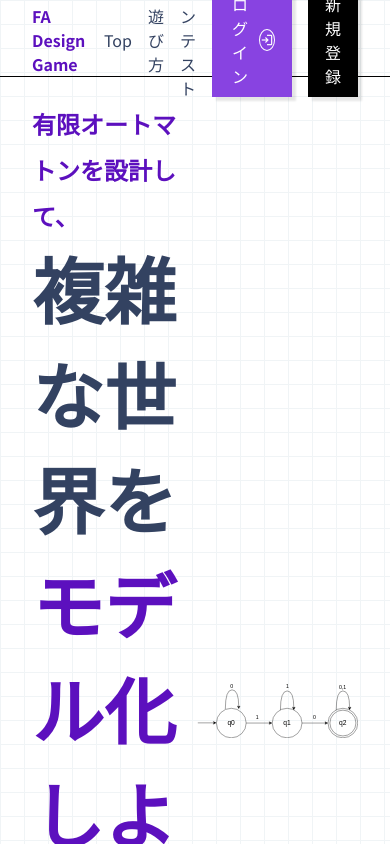
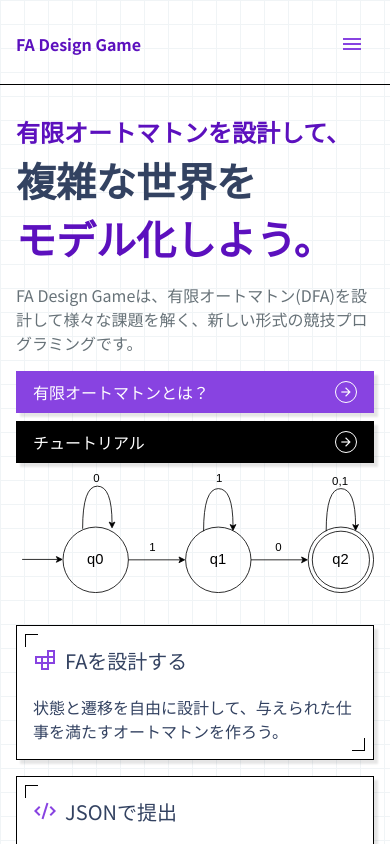
Before and after one commit to automaton-games/fa-design-game, a React (Vite) app in the folder frontend/: page / in a window 390 px wide. Shown: the top 844 px of the page. Built offline with nearby package versions, Linux system fonts and the light colour scheme.

Commit message:
モバイル対応

```diff
--- a/frontend/index.html
+++ b/frontend/index.html
@@ -7,7 +7,7 @@
     <link rel="preconnect" href="https://fonts.googleapis.com">
     <link rel="preconnect" href="https://fonts.gstatic.com" crossorigin>
     <link href="https://fonts.googleapis.com/css2?family=Noto+Sans+JP:wght@100..900&display=swap" rel="stylesheet">
-    <link rel="stylesheet" href="https://fonts.googleapis.com/css2?family=Material+Symbols+Outlined:opsz,wght,FILL,GRAD@24,400,0,0&icon_names=arrow_forward,check_circle,code_xml,crossword,leaderboard,login" />
+    <link rel="stylesheet" href="https://fonts.googleapis.com/css2?family=Material+Symbols+Outlined:opsz,wght,FILL,GRAD@24,400,0,0&icon_names=arrow_forward,check_circle,close,code_xml,crossword,leaderboard,login,menu" />
   </head>
   <body>
     <div id="root"></div>
--- a/frontend/src/components/Footer/Footer.css
+++ b/frontend/src/components/Footer/Footer.css
@@ -21,3 +21,18 @@
   color: var(--text-sub);
   text-decoration: none;
 }
+
+/* スマホ: 3カラムを縦に積み、タップ領域を確保する */
+@media (max-width: 768px) {
+  .footer {
+    flex-direction: column;
+    justify-content: flex-start;
+    gap: var(--space-6);
+    padding: var(--space-6) var(--space-4);
+  }
+  .footer__column a {
+    display: inline-flex;
+    align-items: center;
+    min-height: 44px;
+  }
+}
--- a/frontend/src/components/Header/Header.css
+++ b/frontend/src/components/Header/Header.css
@@ -1,11 +1,13 @@
 .header {
   display: flex;
   align-items: center;
+  flex-wrap: wrap;
   gap: var(--space-4);
   border-bottom: 1px solid var(--border-primary);
   margin: var(--space-1) 0;
   padding: var(--space-1) var(--space-8);
-  height: 64px;
+  /* メニューを開いたときに中身が溢れないよう、固定値ではなく下限として指定する */
+  min-height: 64px;
 }
 .header__nav {
   display: flex;
@@ -23,3 +25,45 @@
   font-weight: bold;
   text-decoration: none;
 }
+
+/* ハンバーガーボタンはスマホ幅でのみ表示する */
+.header__menu-button {
+  display: none;
+}
+
+@media (max-width: 768px) {
+  .header {
+    padding: var(--space-2) var(--space-4);
+  }
+  .header__menu-button {
+    display: inline-flex;
+    align-items: center;
+    justify-content: center;
+    margin-left: auto;
+    /* タップ領域を確保する */
+    min-width: 44px;
+    min-height: 44px;
+    padding: 0;
+    border: none;
+    background: none;
+    cursor: pointer;
+  }
+  /* 閉じているときはナビ自体を描画しない */
+  .header__nav {
+    display: none;
+  }
+  .header__nav--open {
+    display: flex;
+    flex-direction: column;
+    align-items: stretch;
+    width: 100%;
+    margin-left: 0;
+    gap: var(--space-2);
+    padding-bottom: var(--space-2);
+  }
+  .header__nav a {
+    display: flex;
+    align-items: center;
+    min-height: 44px;
+  }
+}
--- a/frontend/src/components/Header/Header.tsx
+++ b/frontend/src/components/Header/Header.tsx
@@ -1,14 +1,40 @@
+import { useEffect, useState } from "react";
 import "./Header.css"
 import Button from "../Button/Button";
 
 export default function Header() {
+  const [isMenuOpen, setIsMenuOpen] = useState(false);
+
+  // 開いているメニューはEscapeで閉じられるようにする
+  useEffect(() => {
+    if (!isMenuOpen) return;
+    const closeOnEscape = (e: KeyboardEvent) => {
+      if (e.key === "Escape") setIsMenuOpen(false);
+    };
+    window.addEventListener("keydown", closeOnEscape);
+    return () => window.removeEventListener("keydown", closeOnEscape);
+  }, [isMenuOpen]);
+
   return (
     <header className="header">
       <a className="header__title" href="#">FA Design Game</a>
-      <nav className="header__nav">
-        <a href="#">Top</a>
-        <a href="#">遊び方</a>
-        <a href="#">コンテスト</a>
+      <button
+        type="button"
+        className="header__menu-button"
+        aria-label={isMenuOpen ? "メニューを閉じる" : "メニューを開く"}
+        aria-expanded={isMenuOpen}
+        aria-controls="header-nav"
+        onClick={() => setIsMenuOpen((open) => !open)}
+      >
+        <span className="material-symbols-outlined">{isMenuOpen ? "close" : "menu"}</span>
+      </button>
+      <nav
+        id="header-nav"
+        className={`header__nav${isMenuOpen ? " header__nav--open" : ""}`}
+      >
+        <a href="#" onClick={() => setIsMenuOpen(false)}>Top</a>
+        <a href="#" onClick={() => setIsMenuOpen(false)}>遊び方</a>
+        <a href="#" onClick={() => setIsMenuOpen(false)}>コンテスト</a>
         <Button icon="login">ログイン</Button>
         <Button variant="sub">新規登録</Button>
       </nav>
--- a/frontend/src/features/top/components/Hero/Hero.css
+++ b/frontend/src/features/top/components/Hero/Hero.css
@@ -1,12 +1,9 @@
+/* 1枚あたり--card-minを確保できる範囲で入るだけ並べる。列数は幅に応じて自動で減る */
 .hero__explanation {
   margin: var(--space-8) 0;
   gap: var(--space-4);
-  display: flex;
-}
-
-.hero__explanation > * {
-  flex: 1;
-  min-width: 0;
+  display: grid;
+  grid-template-columns: repeat(auto-fit, minmax(var(--card-min), 1fr));
 }
 
 .hero__upside {
@@ -56,3 +53,18 @@
 .hero__tutorials button {
   flex: 1;
 }
+
+/* スマホ: 見出しと画像の横並びをやめて縦に積む */
+@media (max-width: 768px) {
+  .hero__upside {
+    flex-direction: column;
+    align-items: stretch;
+  }
+  .hero__picture img {
+    max-width: 400px;
+    margin: 0 auto;
+  }
+  .hero__tutorials {
+    flex-direction: column;
+  }
+}
--- a/frontend/src/features/top/pages/Top.css
+++ b/frontend/src/features/top/pages/Top.css
@@ -17,3 +17,20 @@
   border-left: 1px solid var(--border-primary);
   padding-left: var(--space-4);
 }
+
+/* スマホ: 3カラムを縦に積む。区切り線も左から上へ付け替える */
+@media (max-width: 768px) {
+  .page__content {
+    padding: 0 var(--space-4);
+  }
+  .top__container {
+    flex-direction: column;
+    gap: var(--space-6);
+  }
+  .top__container > *:not(:first-child) {
+    border-left: none;
+    padding-left: 0;
+    border-top: 1px solid var(--border-primary);
+    padding-top: var(--space-6);
+  }
+}
--- a/frontend/src/index.css
+++ b/frontend/src/index.css
@@ -35,8 +35,12 @@ img {
   --font-md: 1rem;       /* 16px - 本文（基準） */
   --font-lg: 1.25rem;    /* 20px - 小見出し */
   --font-xl: 1.5rem;     /* 24px - 見出し */
-  --font-2xl: 2rem;      /* 32px - ページタイトル */
-  --font-3xl: 4.5rem;    /* ヒーロー見出しの強調 */
+  /* 大きい文字は画面幅に応じて縮める。clamp(最小, 可変, 最大) */
+  --font-2xl: clamp(1.5rem, 5vw, 2rem);      /* ページタイトル */
+  --font-3xl: clamp(2.5rem, 5.5vw, 4.5rem);  /* ヒーロー見出しの強調 */
+
+  /* グリッドで並べるカードの最小幅。この値を下回ると列数が減る */
+  --card-min: 240px;
 
   /* 紫のカラーパレット */
   --color-purple-100: #ECDDF7;
```
Also changed, not shown: 1 other file (tests, documents, lock files or other folders).
